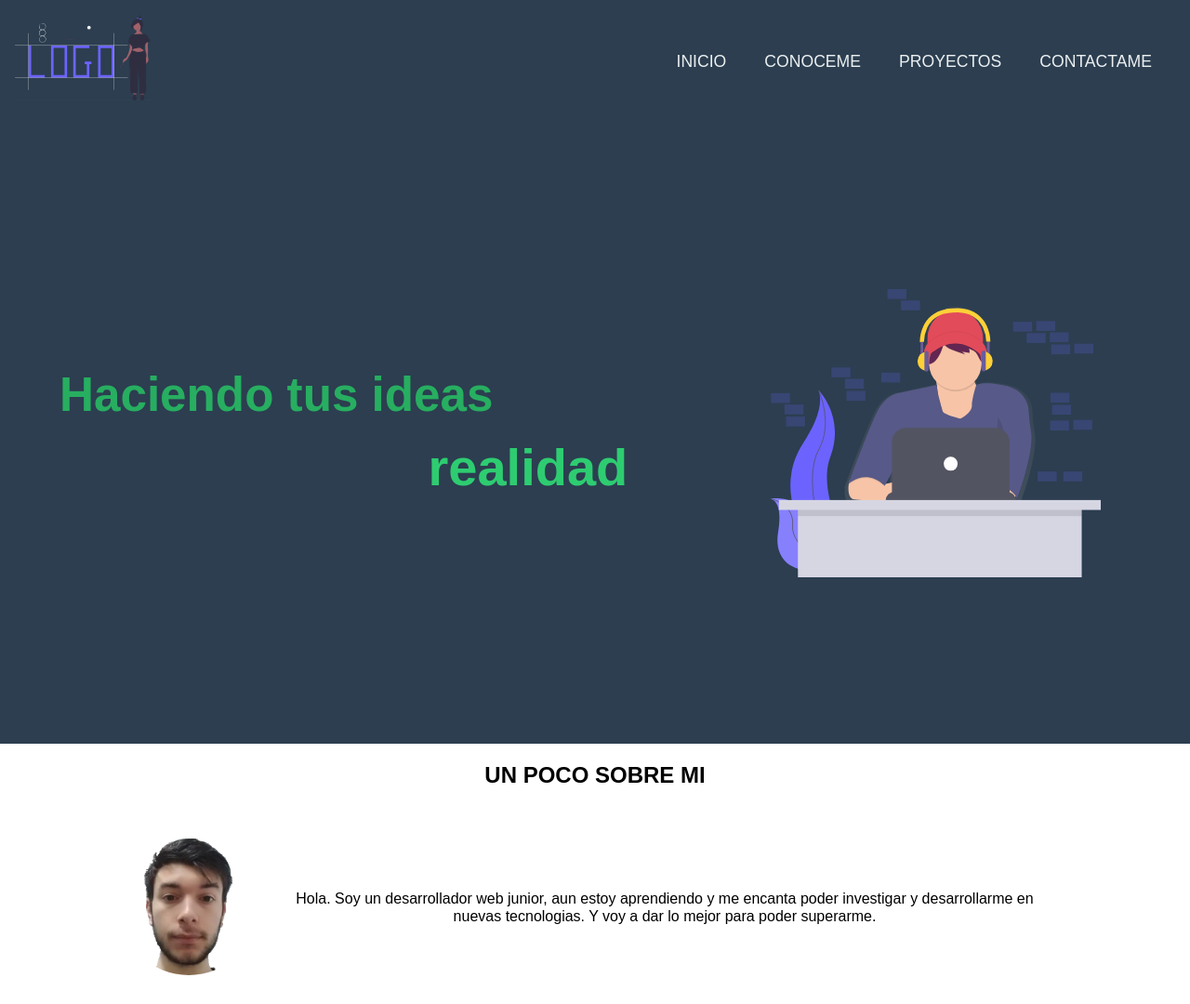
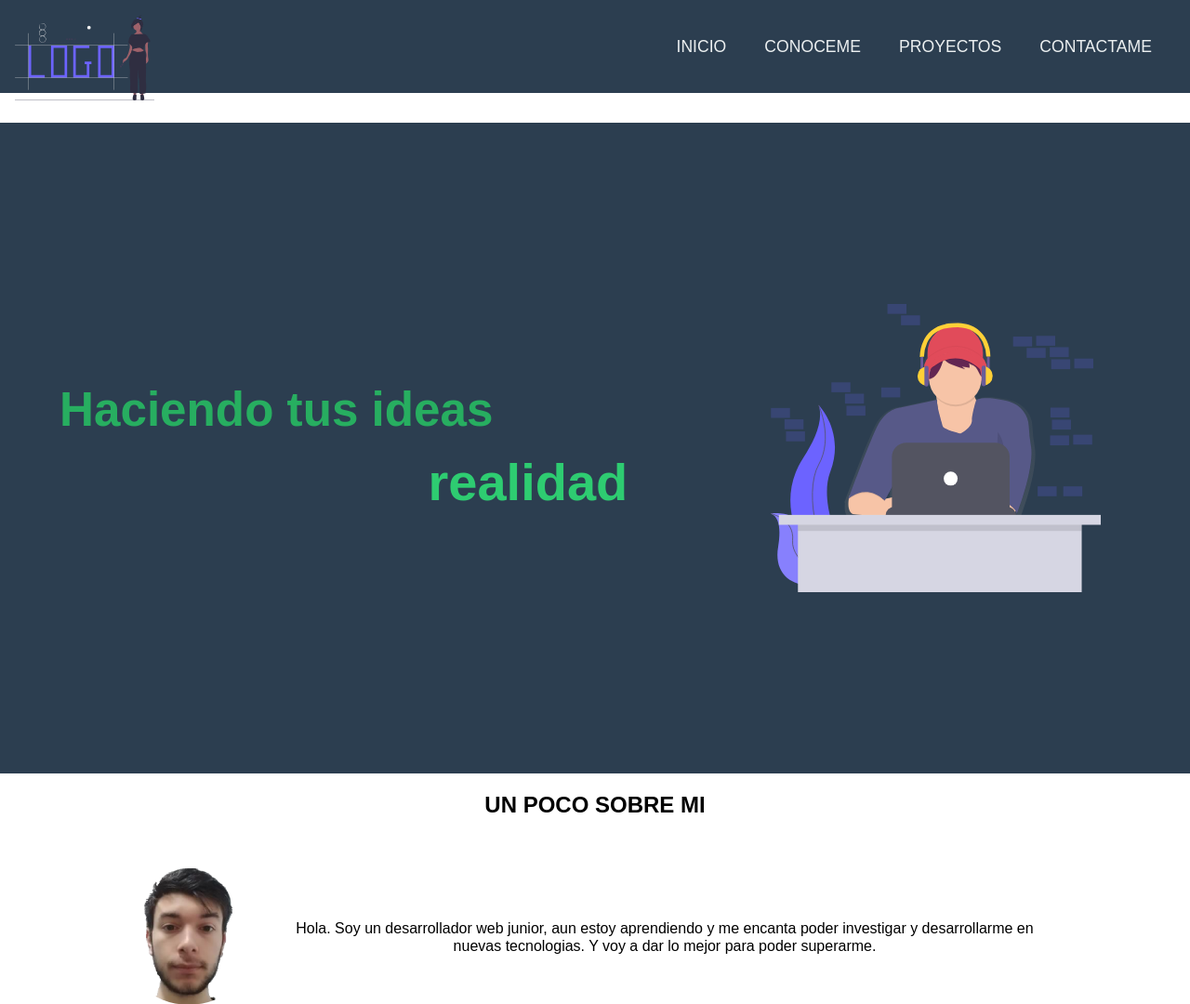
Before and after one commit to JuanPrato/portfolio, a PHP site: page / in a window 1280 px wide. Shown: the top 1080 px of the page at 93% size. Run offline with PHP 8.4, Linux system fonts and the light colour scheme; some libraries are stand-ins or nearby versions; some web fonts are replaced.

Commit message:
barra navegacion

```diff
--- a/static/css/style.css
+++ b/static/css/style.css
@@ -60,7 +60,7 @@ img{
 }
 
 header{
-    height: calc(100vh - 132px);
+    height: calc(100vh - 100px);
     background-color: var(--oscuro);
     display: flex;
     flex-direction: column;
@@ -78,7 +78,7 @@ header .barra-navegacion{
     padding: 1rem;
     display: flex;
     justify-content: space-between;
-    height: 100px;
+    height: calc(100px - 2rem);
     position: fixed;
     top: 0;
     width: calc(100% - 2rem);
```
